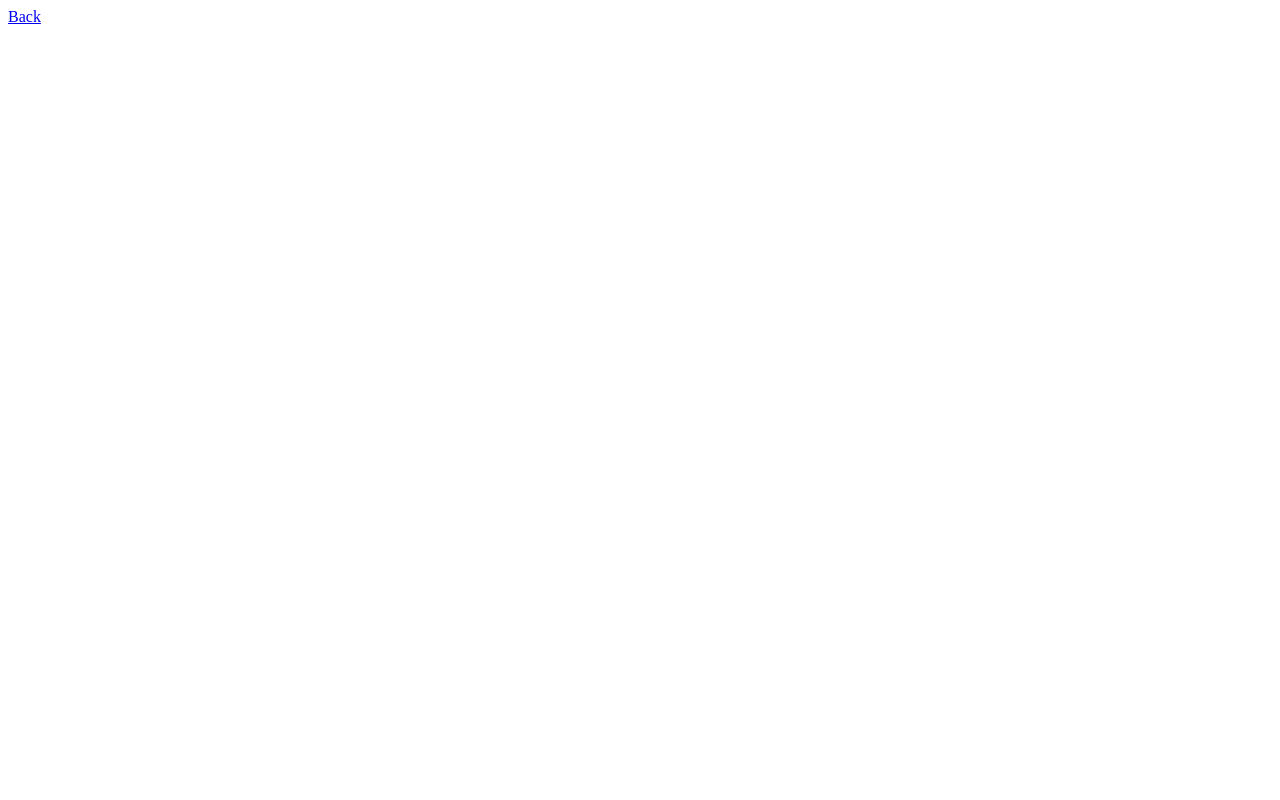
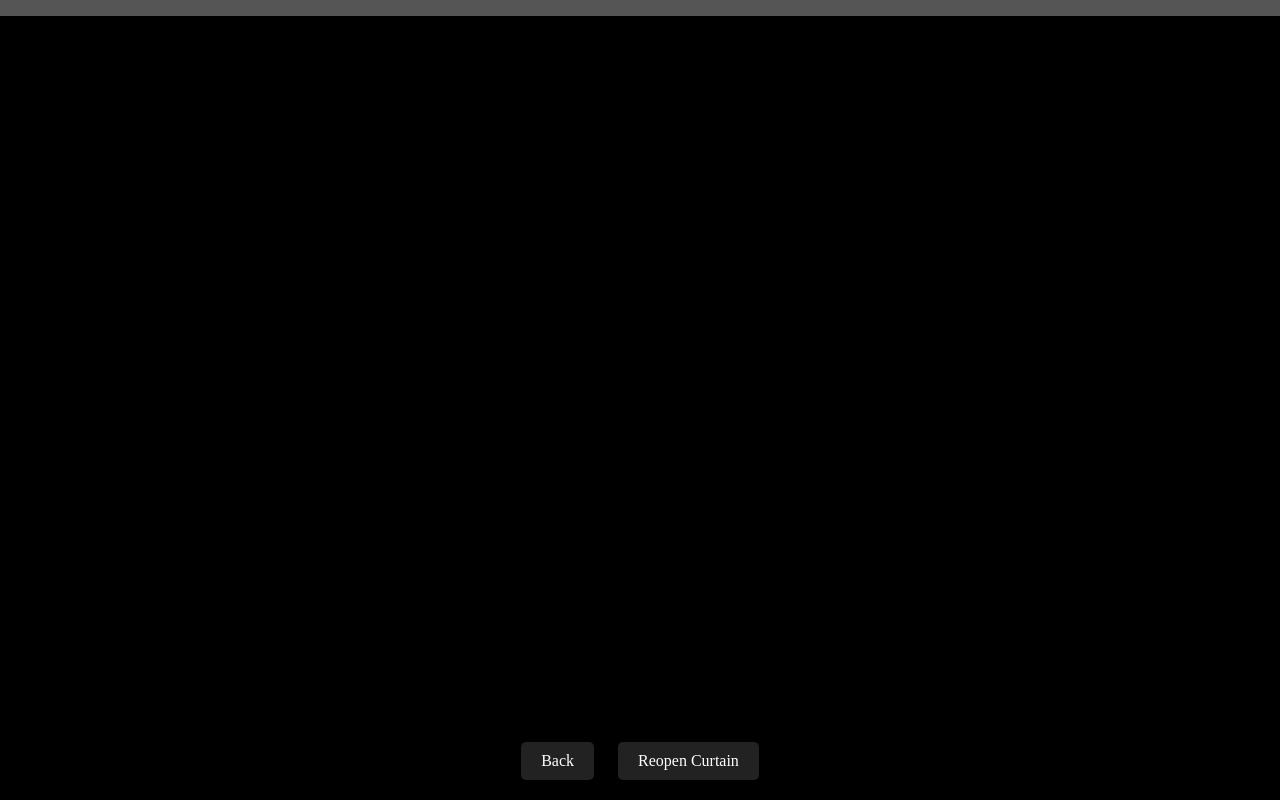
Before and after one commit to davebenner14/red-curtain, a plain HTML site: page css-animation.html in a window 1280 px wide. Drawn offline with Linux system fonts and the light colour scheme.

Commit message:
Update css cutain sith styling

```diff
--- a/css-animation.css
+++ b/css-animation.css
@@ -0,0 +1,82 @@
+body, html {
+    margin: 0;
+    padding: 0;
+    height: 100%;
+    overflow: hidden;
+    background: #000; /* Simulate a theatre setting */
+    display: flex;
+    justify-content: center;
+    align-items: center;
+}
+
+.curtain-wrapper {
+    position: relative;
+    width: 100vw;
+    height: 100vh;
+    overflow: hidden;
+}
+
+.curtain {
+    position: absolute;
+    top: 0;
+    bottom: 0;
+    width: 50vw;
+    background-color: red;
+    /* Simulate fabric texture with gradient */
+    background: linear-gradient(
+        rgba(255, 0, 0, 0.9),
+        rgba(128, 0, 0, 0.9)
+    );
+    box-shadow: inset 0 0 10px rgba(0,0,0,0.5);
+    z-index: 1;
+}
+
+.curtain.left {
+    left: 0;
+    animation: slideLeft 4s forwards cubic-bezier(0.22, 1, 0.36, 1);
+}
+
+.curtain.right {
+    right: 0;
+    animation: slideRight 4s forwards cubic-bezier(0.22, 1, 0.36, 1);
+}
+
+@keyframes slideLeft {
+    to { transform: translateX(-100vw); }
+}
+
+@keyframes slideRight {
+    to { transform: translateX(100vw); }
+}
+
+/* Curtain Rod */
+.curtain-wrapper::before {
+    content: "";
+    position: absolute;
+    top: 0;
+    width: 100%;
+    height: 2%;
+    background: #555;
+    z-index: 2;
+}
+
+.buttons {
+    position: absolute;
+    z-index: 3;
+    bottom: 20px;
+}
+
+.btn {
+    display: inline-block;
+    padding: 10px 20px;
+    margin: 0 10px;
+    background-color: #222;
+    color: #fff;
+    text-decoration: none;
+    border-radius: 5px;
+    transition: background-color 0.3s;
+}
+
+.btn:hover {
+    background-color: #444;
+}
--- a/css-animation.html
+++ b/css-animation.html
@@ -3,10 +3,16 @@
 <head>
     <meta charset="UTF-8">
     <title>CSS Animation</title>
-    <link rel="stylesheet" href="styles.css">
+    <link rel="stylesheet" href="css-animation.css">
 </head>
 <body>
-    <div class="curtain"></div>
-    <a href="index.html">Back</a>
+    <div class="curtain-wrapper">
+        <div class="curtain left"></div>
+        <div class="curtain right"></div>
+    </div>
+    <div class="buttons">
+        <a href="index.html" class="btn">Back</a>
+        <a href="#" class="btn" onclick="window.location.reload();">Reopen Curtain</a>
+    </div>
 </body>
 </html>
--- a/js-animation.css
+++ b/js-animation.css
@@ -0,0 +1,15 @@
+body, html {
+    margin: 0;
+    padding: 0;
+    height: 100%;
+    overflow: hidden;
+}
+
+.curtain {
+    position: fixed;
+    top: 0;
+    bottom: 0;
+    width: 50vw;
+    background-color: red;
+    z-index: 1;
+}
```
Also changed, not shown: index.html (+16 -0 lines), js-animation.html (+14 -1 lines).
